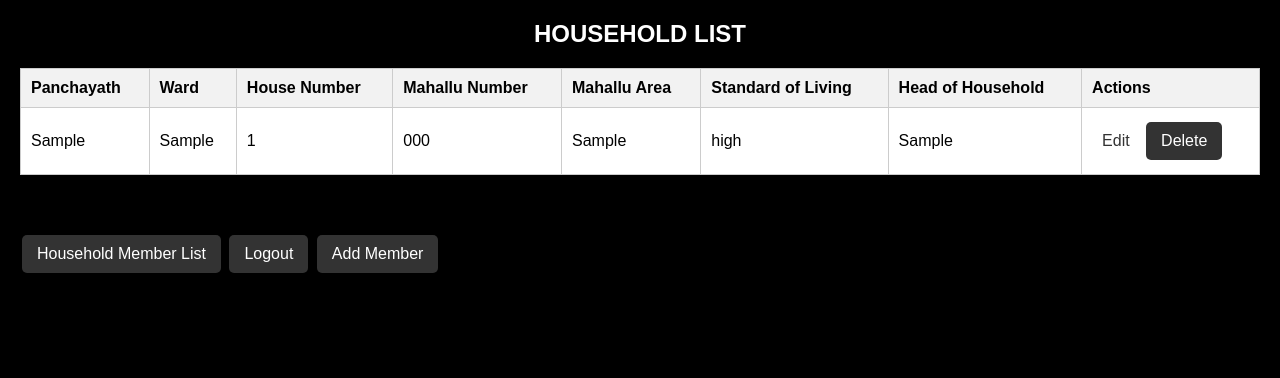
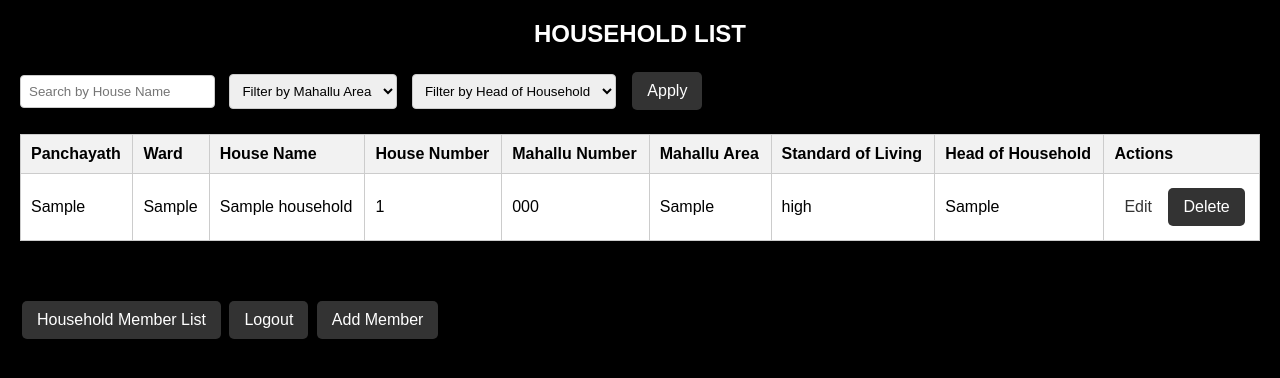
Before and after one commit to nihalaa-pp/mahallu, a Django app: page /households/ in a window 1280 px wide. Shown: the top 378 px of the page. Run offline with Django 5.2, Linux system fonts and the light colour scheme; tables that the repository leaves empty hold one stand-in row (values such as "Sample post").

Commit message:
Add search and filter options to household members page

```diff
--- a/mahallu/forms.py
+++ b/mahallu/forms.py
@@ -16,7 +16,7 @@ class UserLoginForm(AuthenticationForm):
 class HouseholdForm(forms.ModelForm):
     class Meta:
         model = Household
-        fields = ['panchayath', 'ward', 'house_number', 'mahallu_number', 'mahallu_area', 'standard_of_living', 'head_of_household']
+        fields = ['panchayath', 'ward','house_name', 'house_number', 'mahallu_number', 'mahallu_area', 'standard_of_living', 'head_of_household']
 
 class HouseholdMemberForm(forms.ModelForm):
     class Meta:
--- a/mahallu/models.py
+++ b/mahallu/models.py
@@ -5,6 +5,7 @@ class Household(models.Model):
 
     panchayath = models.CharField(max_length=100)
     ward = models.CharField(max_length=50)
+    house_name = models.CharField(max_length=100,)
     house_number = models.IntegerField()
     mahallu_number = models.CharField(max_length=20)
     mahallu_area = models.CharField(max_length=100)
--- a/mahallu/templates/create_household.html
+++ b/mahallu/templates/create_household.html
@@ -135,7 +135,9 @@
     <form method="post">
         <h2>CREATE HOUSEHOLD</h2>
         {% csrf_token %}
+
         {{ household_form.as_p }}
+
         <h2>HOUSEHOLD MEMBER DETAILS</h2>
         {{ member_form.as_p }}
         <button type="submit">Save Household</button>
--- a/mahallu/templates/household_list.html
+++ b/mahallu/templates/household_list.html
@@ -16,6 +16,23 @@
             text-align: center;
             font-size: 24px;
         }
+        /* Search and filter form styling */
+        .filter-form {
+            margin-bottom: 20px;
+            color: white;
+        }
+
+        .filter-form input, .filter-form select {
+            padding: 8px;
+            margin-right: 10px;
+            border-radius: 4px;
+            border: 1px solid #ccc;
+        }
+        /* Multi-select field styling */
+        .filter-form select[multiple] {
+            height: 100px;
+        }
+
 
         /* Table styling */
         table {
@@ -127,12 +144,36 @@
 </head>
 <body>
     <h2>HOUSEHOLD LIST</h2>
+    <div class="filter-form">
+        <form method="get" action="">
+            <!-- Search field for House Name -->
+            <input type="text" name="query" placeholder="Search by House Name" value="{{ query }}">
 
+            <!-- Dropdown filter for Mahallu Area -->
+            <select name="mahallu_area">
+                <option value="">Filter by Mahallu Area</option>
+                {% for area in mahallu_areas %}
+                    <option value="{{ area }}" {% if area == selected_mahallu_area %}selected{% endif %}>{{ area }}</option>
+                {% endfor %}
+            </select>
+
+            <!-- Dropdown filter for Head of Household -->
+            <select name="head_of_household">
+                <option value="">Filter by Head of Household</option>
+                {% for head in household_heads %}
+                    <option value="{{ head }}" {% if head == selected_head_of_household %}selected{% endif %}>{{ head }}</option>
+                {% endfor %}
+            </select>
+
+            <button type="submit" class="button">Apply</button>
+        </form>
+    </div>
     <table>
         <thead>
             <tr>
                 <th>Panchayath</th>
                 <th>Ward</th>
+                <th>House Name</th>
                 <th>House Number</th>
                 <th>Mahallu Number</th>
                 <th>Mahallu Area</th>
@@ -146,6 +187,7 @@
             <tr>
                 <td>{{ household.panchayath }}</td>
                 <td>{{ household.ward }}</td>
+                <td>{{ household.house_name }}</td>
                 <td>{{ household.house_number }}</td>
                 <td>{{ household.mahallu_number }}</td>
                 <td>{{ household.mahallu_area }}</td>
--- a/mahallu/views.py
+++ b/mahallu/views.py
@@ -54,9 +54,36 @@ def create_household(request):
     })
 
 def household_list(request):
+    query = request.GET.get('query', '')
+    selected_mahallu_area = request.GET.get('mahallu_area', '')
+    selected_head_of_household = request.GET.get('head_of_household', '')
+
     households = Household.objects.all()
-    return render(request, 'household_list.html', {'households': households})
 
+    # Filter households based on query
+    if query:
+        households = households.filter(house_name__icontains=query)
+
+    if selected_mahallu_area:
+        households = households.filter(mahallu_area=selected_mahallu_area)
+
+    if selected_head_of_household:
+        households = households.filter(head_of_household=selected_head_of_household)
+
+    # Get unique Mahallu Areas and Heads of Household for the filter dropdowns
+    mahallu_areas = households.values_list('mahallu_area', flat=True).distinct()
+    household_heads = households.values_list('head_of_household', flat=True).distinct()
+
+    context = {
+        'households': households,
+        'query': query,
+        'selected_mahallu_area': selected_mahallu_area,
+        'selected_head_of_household': selected_head_of_household,
+        'mahallu_areas': mahallu_areas,
+        'household_heads': household_heads,
+    }
+
+    return render(request, 'household_list.html', context)
 def edit_household(request, pk):
     household = get_object_or_404(Household, pk=pk)
     if request.method == 'POST':
@@ -76,9 +103,31 @@ def delete_household(request, pk):
     return render(request, 'confirm_delete.html', {'household': household})
 
 def household_member_list(request):
+    search_name = request.GET.get('search_name', '')
+    selected_relationship = request.GET.get('relationship_to_head', '')
+    selected_job = request.GET.get('job', '')
+
     members = HouseholdMember.objects.all()
-    return render(request, 'household_member_list.html', {'members': members})
 
+    # Apply filters based on user input
+    if search_name:
+        members = members.filter(name__icontains=search_name)
+
+    if selected_relationship:
+        members = members.filter(relationship_to_head=selected_relationship)
+
+    if selected_job:
+        members = members.filter(job=selected_job)
+
+    # Get distinct values for filtering
+    relationships = HouseholdMember.objects.values_list('relationship_to_head', flat=True).distinct()
+    jobs = HouseholdMember.objects.values_list('job', flat=True).distinct()
+
+    return render(request, 'household_member_list.html', {
+        'members': members,
+        'relationships': relationships,
+        'jobs': jobs,
+    })
 def edit_household_member(request, pk):
     member = get_object_or_404(HouseholdMember, pk=pk)
     if request.method == 'POST':
```
Also changed, not shown: mahallu/templates/household_member_list.html (+40 -1 lines), mahallu/migrations/0004_household_house_name.py (added), mahallu/migrations/0005_alter_household_house_name.py (added).
